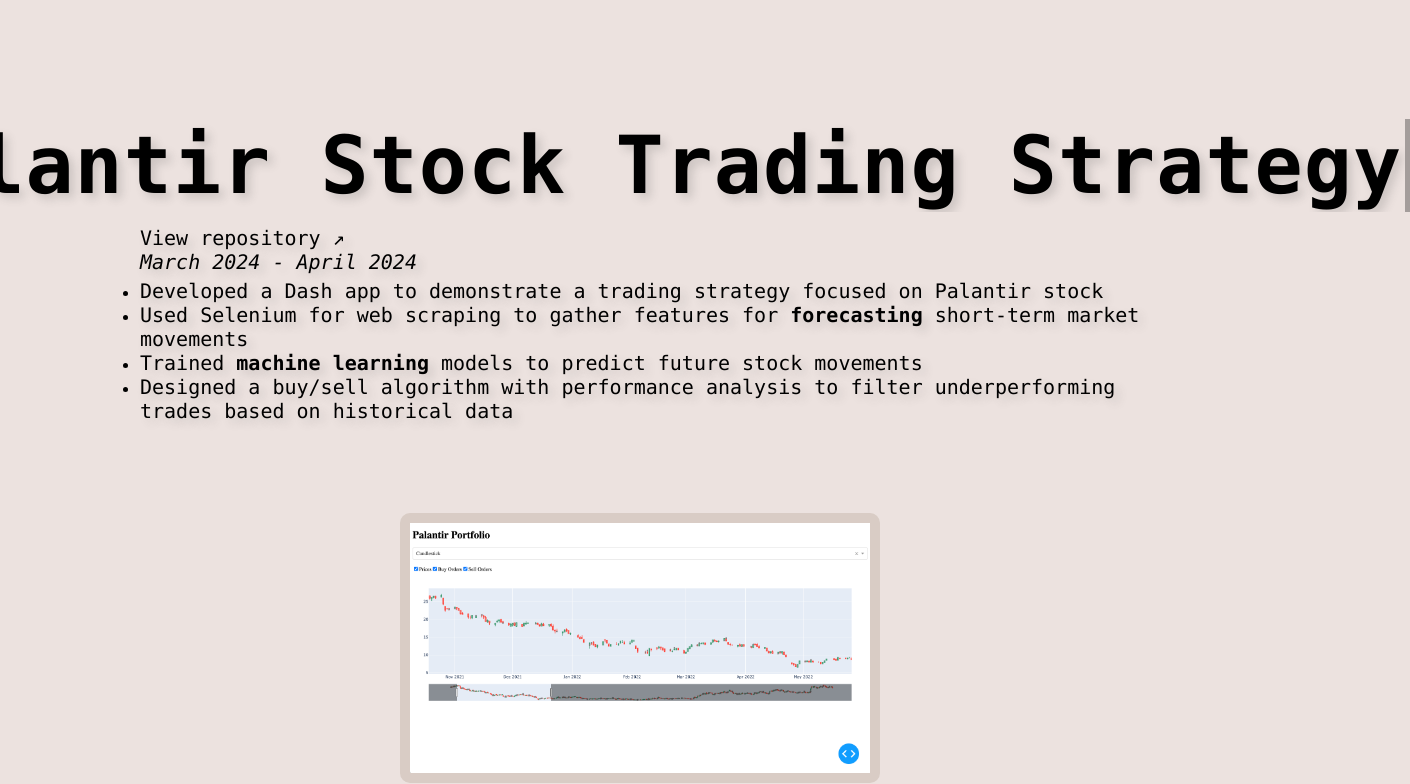
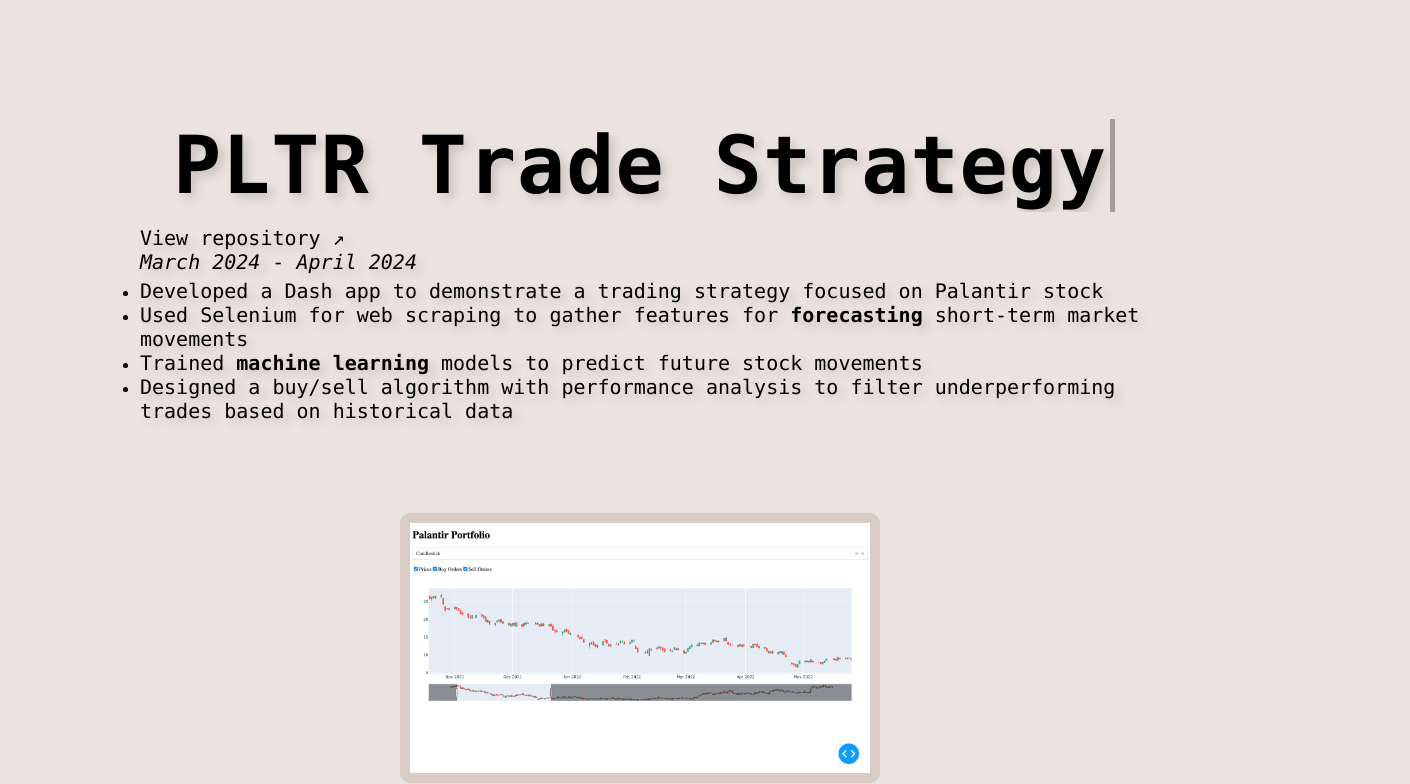
Before and after one commit to giykim/portfolio, a React (Create React App) app in the folder portfolio/: page /portfolio/projects in a window 1280 px wide. Shown: the part 797-1581 px from the top of the page, 1410 px wide, since content can reach past the window. Built offline with nearby package versions, Linux system fonts and the light colour scheme.

Commit message:
Fix min-width

```diff
--- a/portfolio/src/pages/Projects.js
+++ b/portfolio/src/pages/Projects.js
@@ -22,7 +22,7 @@ const Projects = () => {
             </Ease>
         </>,
         <>
-            <div><code className="h1">Palantir Stock Trading Strategy</code></div>
+            <div><code className="h1">PLTR Trade Strategy</code></div>
             <div>
                 <div className="listheader">
                     <code className="p"><a href="https://github.com/giykim/algo-project" target="_blank" rel="noopener noreferrer">View repository &#8599;</a></code>
--- a/portfolio/src/styles/base.css
+++ b/portfolio/src/styles/base.css
@@ -1,5 +1,7 @@
 body {
     background: #ebe0ddea;
+    width: 100%;
+    height: 100%;
     min-width: 1200px;
     margin: 0;
     padding: 0;
```
